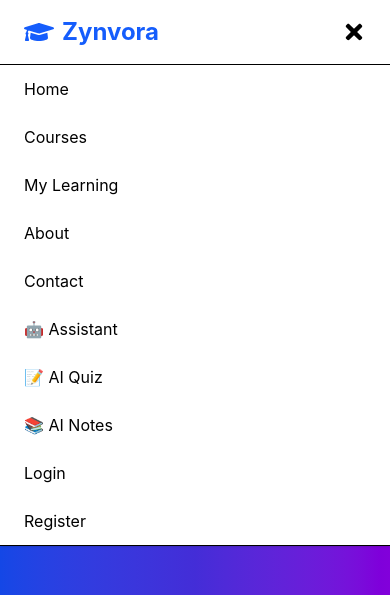
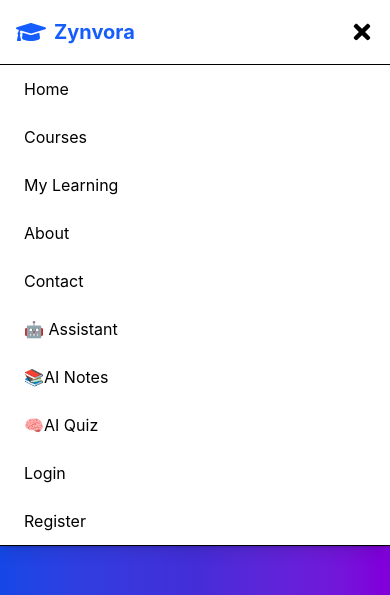
Before and after one commit to sumantyt0-alt/zynvora, a React (Vite) app in the folder client/: page /home in a window 390 px wide. Both pictures are taken after a click on the button 354 px from the left and 32 px from the top of the page. Shown: the top 595 px of the page. Built offline with nearby package versions, Linux system fonts and the light colour scheme; no server answers.

Commit message:
Improve responsive design for navbar and mobile layout

```diff
--- a/client/src/components/Navbar/Navbar.jsx
+++ b/client/src/components/Navbar/Navbar.jsx
@@ -22,13 +22,13 @@ function Navbar() {
   return (
     <nav className="sticky top-0 z-50 bg-white/90 backdrop-blur border-b shadow-sm">
 
-      <div className="max-w-7xl mx-auto px-6 h-16 flex justify-between items-center">
+      <div className="max-w-7xl mx-auto px-4 sm:px-6 lg:px-8 h-16 flex justify-between items-center">
 
         {/* Logo */}
 
         <Link
           to="/home"
-          className="flex items-center gap-2 text-2xl font-bold text-blue-600"
+          className="flex items-center gap-2 text-xl sm:text-2xl font-bold text-blue-600"
         >
           <FaGraduationCap className="text-3xl" />
 
@@ -37,7 +37,7 @@ function Navbar() {
 
         {/* Desktop Menu */}
 
-        <div className="hidden md:flex items-center gap-8">
+        <div className="hidden lg:flex items-center gap-6 xl:gap-8">
 
           <NavLink
             to="/home"
@@ -98,7 +98,7 @@ function Navbar() {
 
         {/* Right Side */}
 
-        <div className="hidden md:flex items-center gap-4">
+        <div className="hidden lg:flex items-center gap-3">
 
           {token ? (
             <>
@@ -108,14 +108,14 @@ function Navbar() {
 
               <button
                 onClick={() => navigate("/dashboard")}
-                className="cursor-pointer bg-blue-600 text-white px-4 py-2 rounded-lg hover:bg-blue-700"
+                className="cursor-pointer bg-blue-600 text-white px-4 py-2 rounded-lg hover:bg-blue-700 whitespace-nowrap"
               >
                 Dashboard
               </button>
 
               <button
                 onClick={logout}
-                className="cursor-pointer bg-red-600 text-white px-4 py-2 rounded-lg hover:bg-red-700"
+                className="cursor-pointer bg-red-600 text-white px-4 py-2 rounded-lg hover:bg-red-700 whitespace-nowrap"
               >
                 Logout
               </button>
@@ -154,7 +154,7 @@ function Navbar() {
       {/* Mobile Menu */}
 
       {menuOpen && (
-        <div className="md:hidden bg-white border-t">
+        <div className="lg:hidden bg-white border-t shadow-lg">
 
           <NavLink
             to="/home"
@@ -202,14 +202,14 @@ function Navbar() {
             to="/quiz-generator"
             className="block px-6 py-3"
           >
-            📝 AI Quiz
+            📚AI Notes
           </NavLink>
 
           <NavLink
             to="/notes"
             className="block px-6 py-3"
           >
-            📚 AI Notes
+            🧠AI Quiz
           </NavLink>
 
           {!token ? (
--- a/client/src/index.css
+++ b/client/src/index.css
@@ -1 +1,12 @@
 @import "tailwindcss";
+html,
+body,
+#root{
+  width:100%;
+  min-height:100%;
+  overflow-x:hidden;
+}
+
+*{
+  box-sizing:border-box;
+}
```
